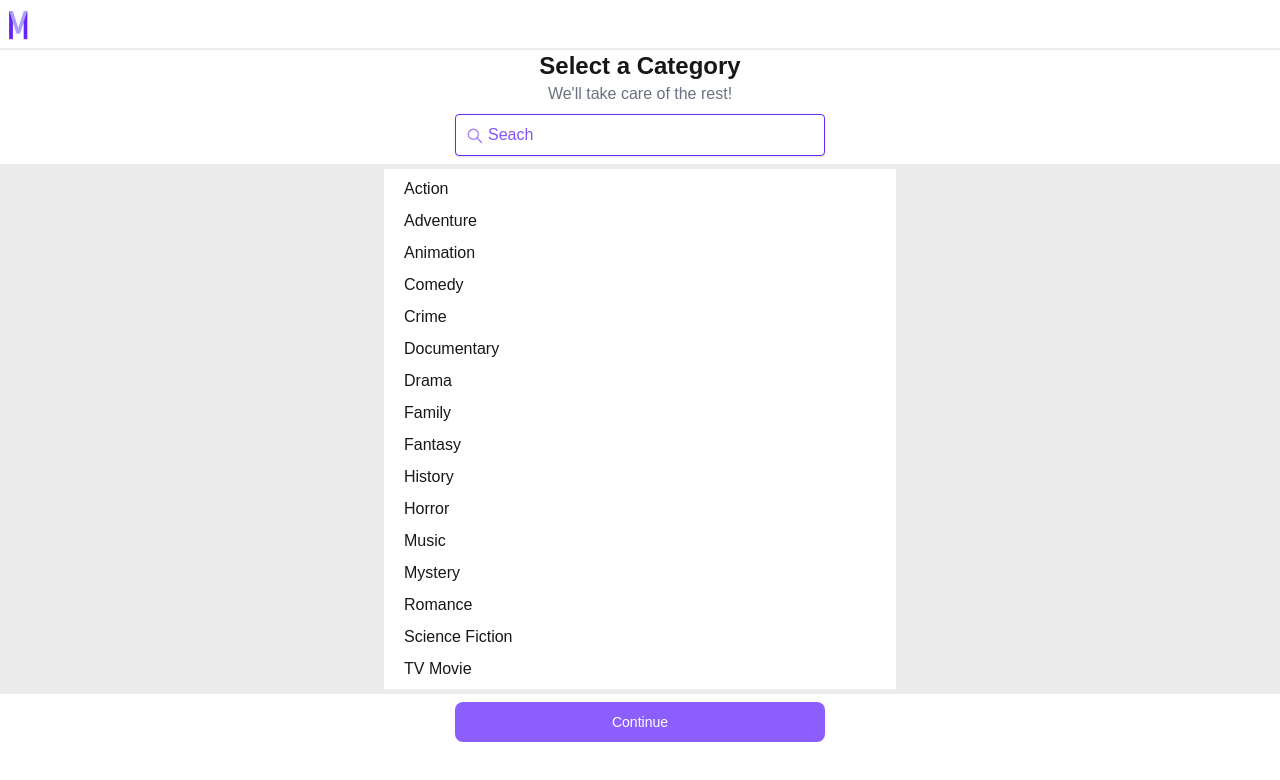
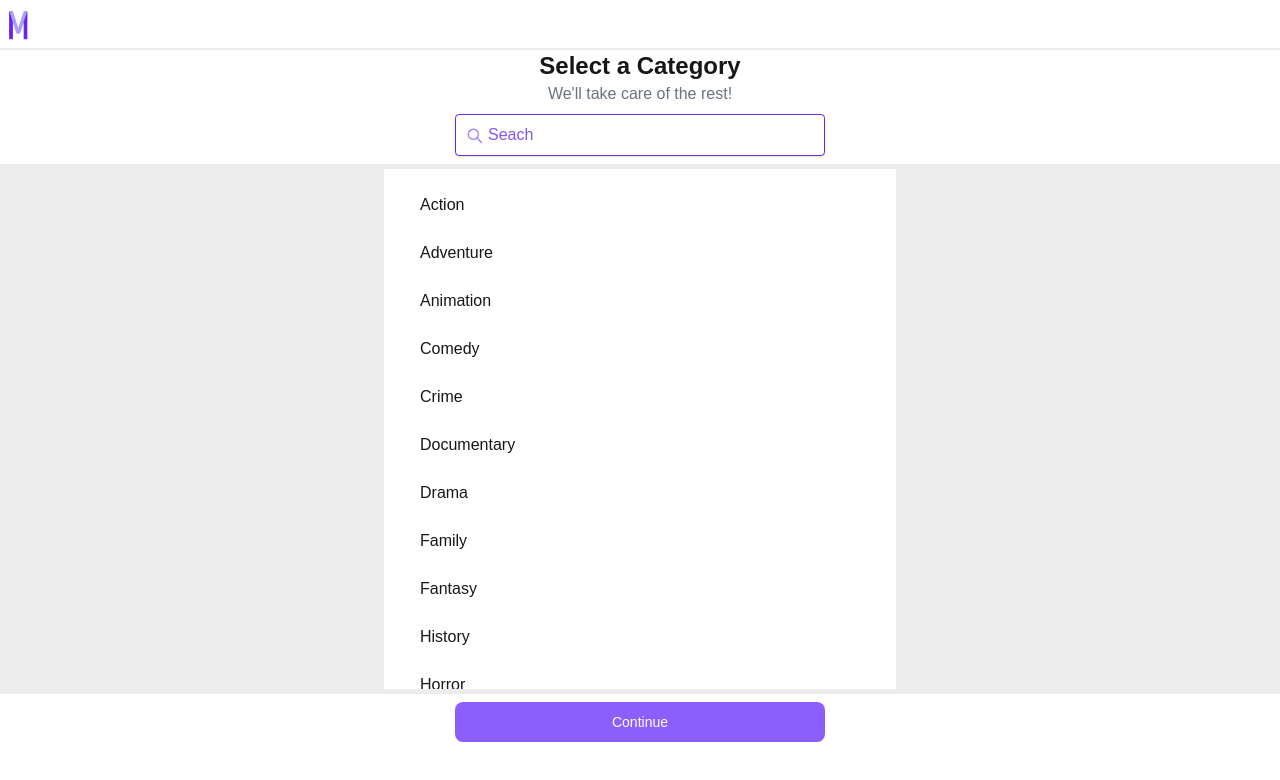
Before and after one commit to joelcmk/Movies, a Next.js app: page / in a window 1280 px wide. Both pictures are taken after a click on the button "Start". Shown: the top 780 px of the page. Built offline with nearby package versions, Linux system fonts and the light colour scheme.

Commit message:
Fix category selection UI

```diff
--- a/src/app/categories.tsx
+++ b/src/app/categories.tsx
@@ -160,7 +160,7 @@ export default function Categories({
         className="w-full flex flex-col items-center "
       >
         <div
-          className="overflow-auto w-[40%] justify h-[65vh] "
+          className="overflow-auto md:w-[40%] w-[98%] justify h-[65vh] p-2 "
           style={{ backgroundColor: 'white' }}
         >
           {filteredCategories.map((category) => (
@@ -178,7 +178,7 @@ export default function Categories({
                 setSelectedCategories([category]);
               }}
               key={category.name}
-              className={`flex items-center gap-5 mt-2 hover:bg-secondary  rounded-lg cursor-pointer hover:border-primary hover:border ${
+              className={`flex items-center gap-5 mt-2 hover:bg-secondary  rounded-lg cursor-pointer  hover:border-primary hover:border p-2 ${
                 selectedCategories.includes(category) &&
                 'bg-secondary border-primary border'
               }`}
--- a/src/app/recommendedMovies.tsx
+++ b/src/app/recommendedMovies.tsx
@@ -144,7 +144,7 @@ export default function RecommendedMovies({
         </div>
         <div
           style={{ margin: '0 auto' }}
-          className="overflow-auto flex h-[75vh] w-[90%] flex-wrap justify-center"
+          className="overflow-auto flex h-[70vh] w-[90%] flex-wrap justify-center"
         >
           {filteredRecs.map((movie: MovieBase) => (
             <div
--- a/src/app/selectMovies.tsx
+++ b/src/app/selectMovies.tsx
@@ -145,7 +145,7 @@ export default function SelectMovies({
         </div>
         <div
           style={{ margin: '0 auto' }}
-          className="overflow-auto flex h-[75vh] w-[100%] flex-wrap justify-center"
+          className="overflow-auto flex h-[70vh] w-[100%] flex-wrap justify-center"
         >
           {cleanData.map((movie: MovieBase) => (
             <div
```
